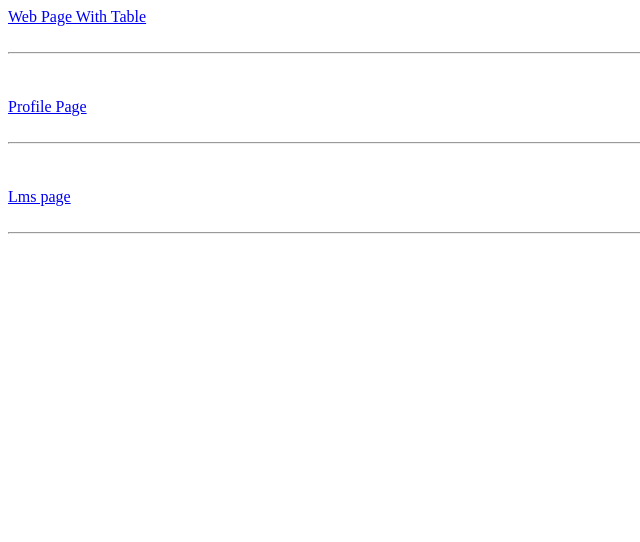
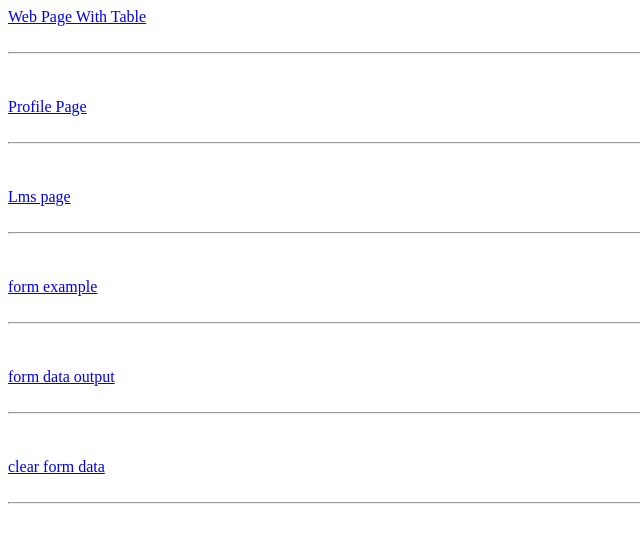
Before and after one commit to Detroja-Jenish/TA, a plain HTML site: page index.html in a window 1280 px wide. Shown: the whole page, without its empty margins (0-640 px from the left). Drawn offline with Linux system fonts and the light colour scheme.

Commit message:
Update index.html

```diff
--- a/index.html
+++ b/index.html
@@ -9,5 +9,8 @@
     <a href="./WebPageWithTable/index.html">Web Page With Table</a><br><br><hr><br><br>
     <a href="./WebPageWithTable/profile.html">Profile Page</a><br><br><hr><br><br>
     <a href="./WebPageWithTable/lms.html">Lms page</a><br><br><hr><br><br>
+    <a href='./forms/index.html'>form example</a><br><br><hr><br><br>
+    <a href='./forms/output.html'>form data output</a><br><br><hr><br><br>
+    <a href='https://ta-demo.onrender.com/clearAll'>clear form data</a><br><br><hr><br><br>
 </body>
 </html>
```
